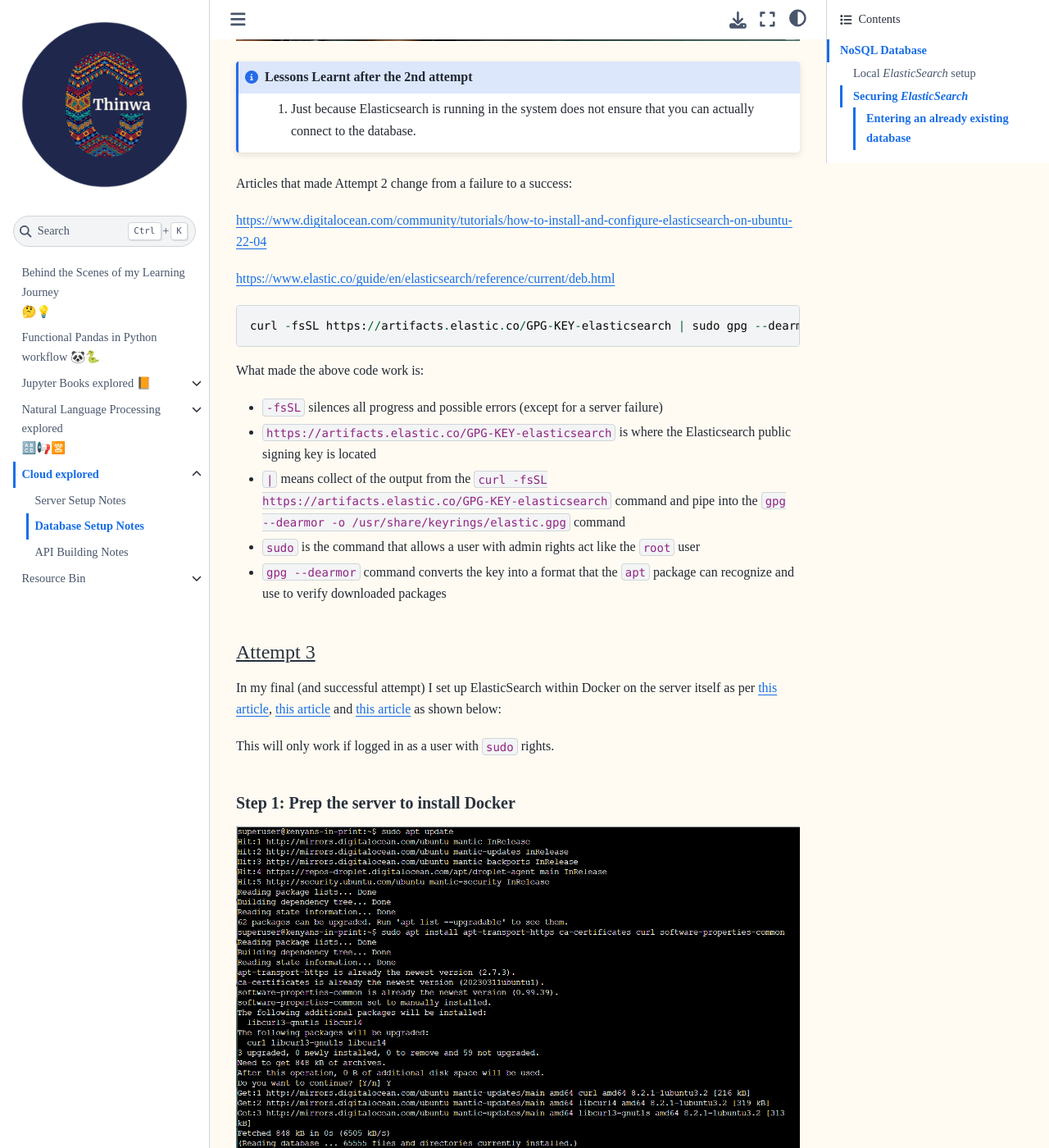
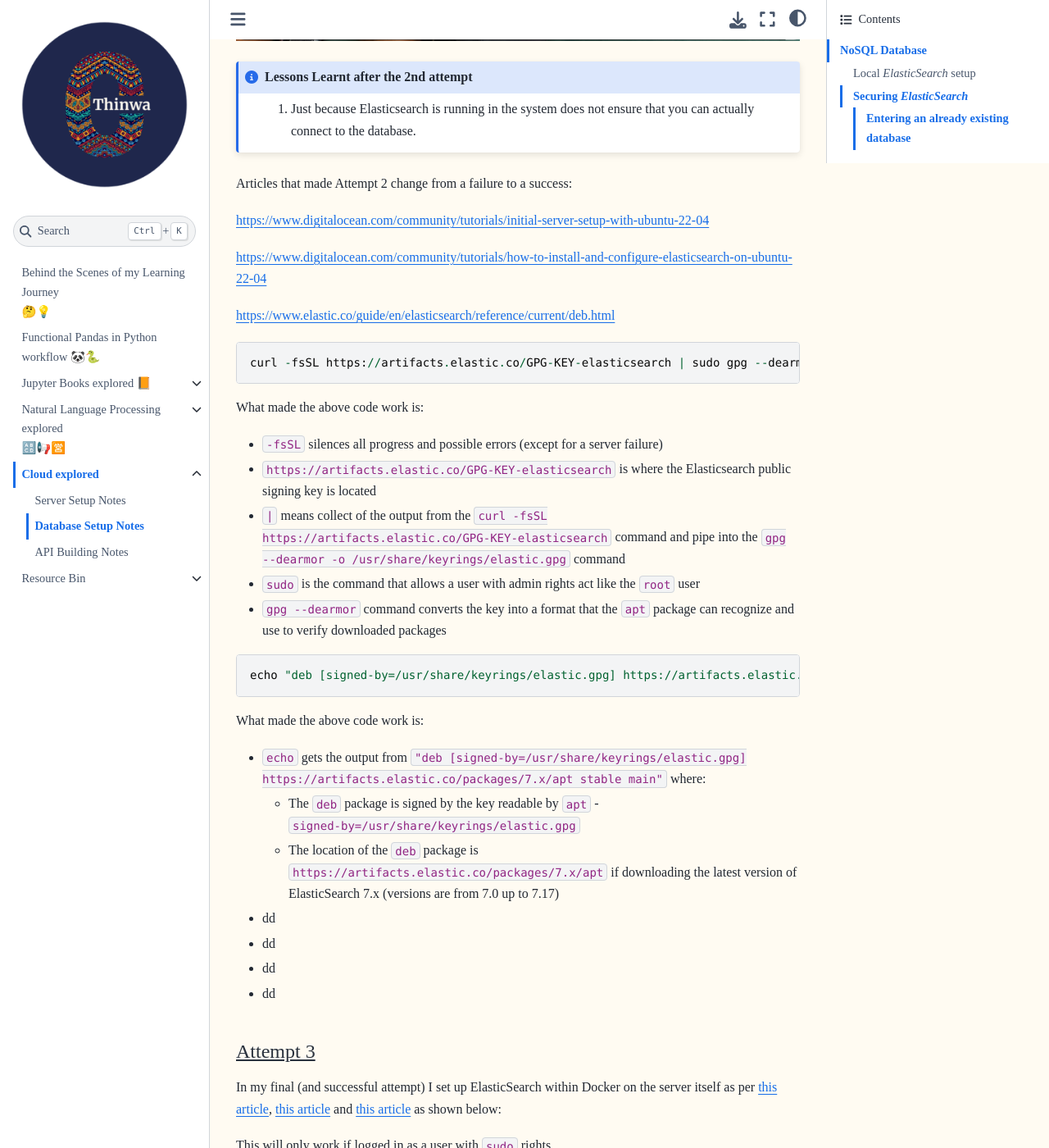
Before and after one commit to CeeThinwa/BTS-Continuous-Learning, a Jupyter Book: the page built from book/6/database_setup.md, in a window 1280 px wide and 1400 px high, scrolled down 19368 px. Shown: the whole window at 82% size. Built offline with Jupyter Book 1.0.4 settings and Sphinx 7.4.7 and the Sphinx Book theme 1.1.4, drawn with Linux system fonts in a browser that asks for light colours.

Commit message:
Update database_setup.md

````diff
--- a/book/6/database_setup.md
+++ b/book/6/database_setup.md
@@ -233,6 +233,8 @@
 
 Articles that made Attempt 2 change from a failure to a success:
 
+https://www.digitalocean.com/community/tutorials/initial-server-setup-with-ubuntu-22-04
+
 https://www.digitalocean.com/community/tutorials/how-to-install-and-configure-elasticsearch-on-ubuntu-22-04
 
 https://www.elastic.co/guide/en/elasticsearch/reference/current/deb.html
@@ -247,6 +249,18 @@
 * `|` means collect of the output from the `curl -fsSL https://artifacts.elastic.co/GPG-KEY-elasticsearch` command and pipe into the `gpg --dearmor -o /usr/share/keyrings/elastic.gpg` command
 * `sudo` is the command that allows a user with admin rights act like the `root` user
 * `gpg --dearmor` command converts the key into a format that the `apt` package can recognize and use to verify downloaded packages
+
+```
+echo "deb [signed-by=/usr/share/keyrings/elastic.gpg] https://artifacts.elastic.co/packages/7.x/apt stable main" | sudo tee -a /etc/apt/sources.list.d/elastic-7.x.list
+```
+What made the above code work is:
+* `echo` gets the output from `"deb [signed-by=/usr/share/keyrings/elastic.gpg] https://artifacts.elastic.co/packages/7.x/apt stable main"` where:
+  * The `deb` package is signed by the key readable by `apt` - `signed-by=/usr/share/keyrings/elastic.gpg`
+  * The location of the `deb` package is `https://artifacts.elastic.co/packages/7.x/apt` if downloading the latest version of ElasticSearch 7.x (versions are from 7.0 up to 7.17)
+* dd
+* dd
+* dd
+* dd
 
 
 #### <u>Attempt 3</u>
````
